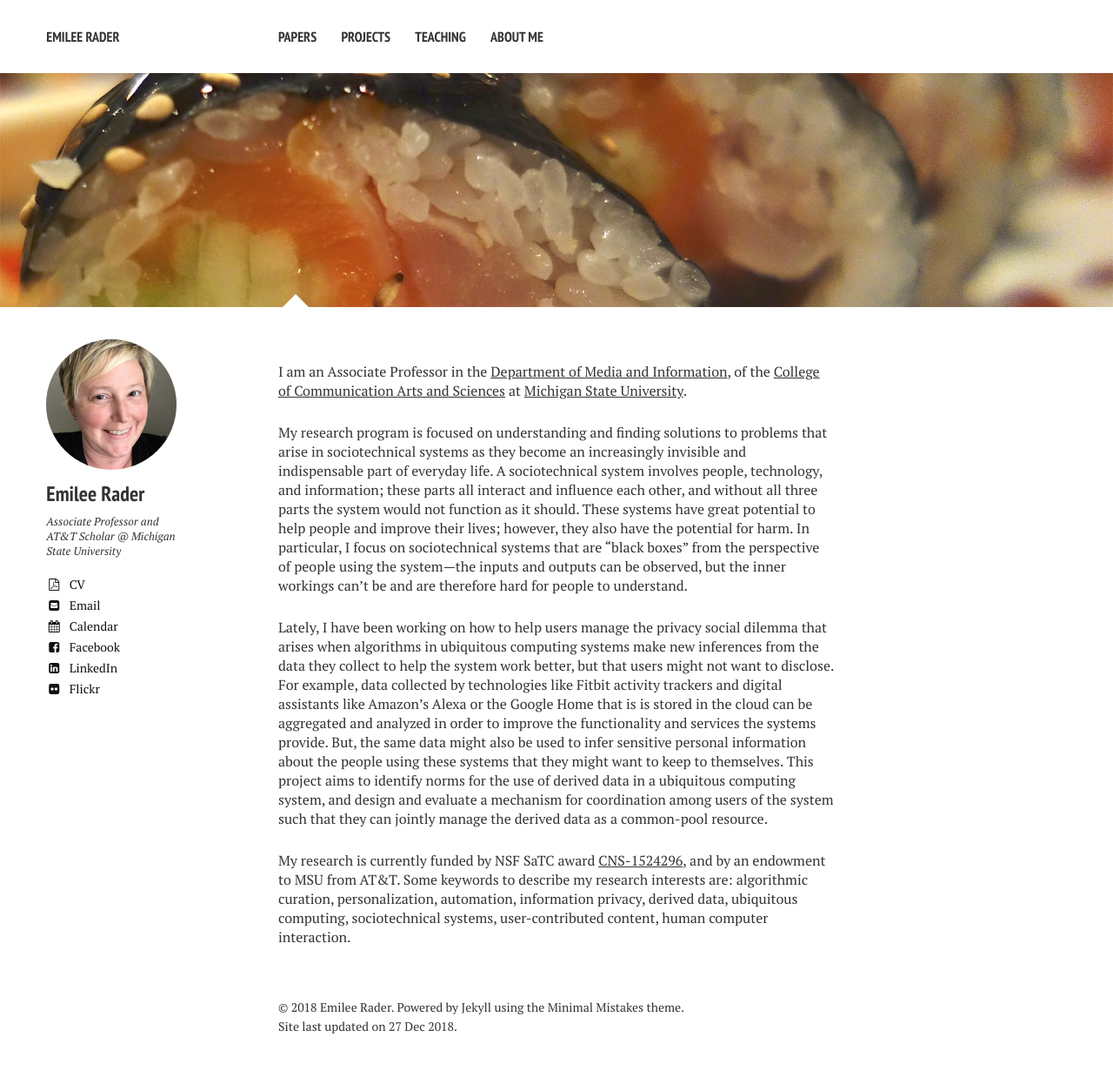
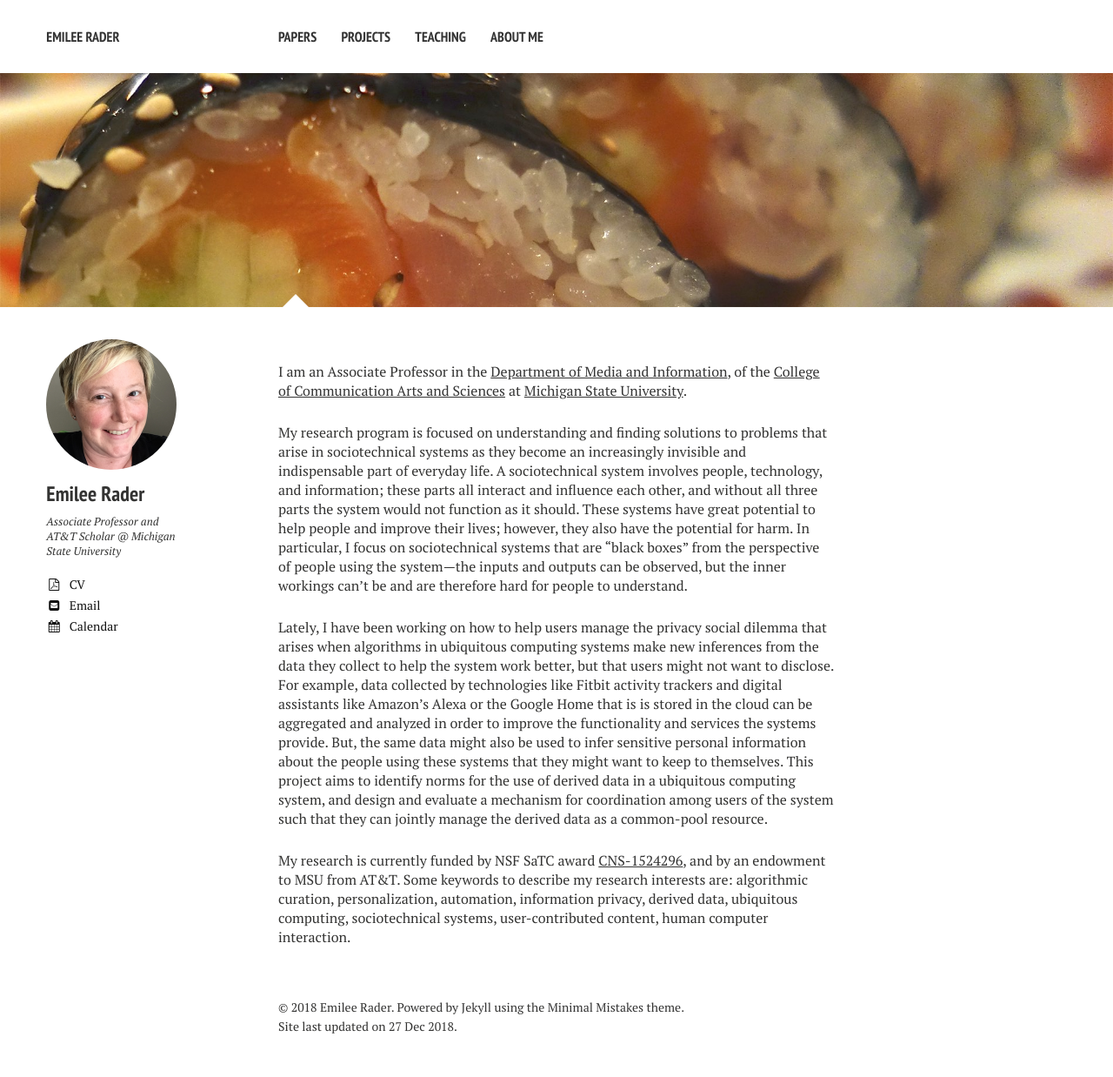
Before and after one commit to bierdoctor/bierdoctor.github.io, a Jekyll site: the page built from index.md, in a window 1280 px wide. Shown: the whole page at 87% size. Built offline with Jekyll 4.4.1, drawn with Linux system fonts in a browser that asks for light colours; nearby versions of some CDN libraries; some of the changed lines change nothing that is shown.

Commit message:
remove social media icons from sidebar

```diff
--- a/_config.yml
+++ b/_config.yml
@@ -34,7 +34,7 @@ owner:
   calendar: calendar
   disqus-shortname:
   twitter: #username
-  facebook: bierdoctor
+  facebook: #username
   google:
     plus:
     analytics:
@@ -44,7 +44,7 @@ owner:
   bing-verify:
   github: #username
   stackoverflow: #http://stackoverflow.com/users/123456/username
-  linkedin: emileerader
+  linkedin: #username
   instagram: #username
   lastfm: #username
   tumblr: #username
@@ -55,7 +55,7 @@ owner:
   youtube: #username
   soundcloud: #username
   weibo: #username
-  flickr: bierdoctor
+  flickr: #username
 
 include: [".htaccess"]
 exclude: ["lib", "config.rb", "Capfile", "config", "log", "Rakefile", "Rakefile.rb", "tmp", "less", "*.sublime-project", "*.sublime-workspace", "test", "spec", "Gruntfile.js", "package.json", "node_modules", "Gemfile", "Gemfile.lock", "LICENSE", "README.md"]
```
Also changed, not shown: 2 other files.
